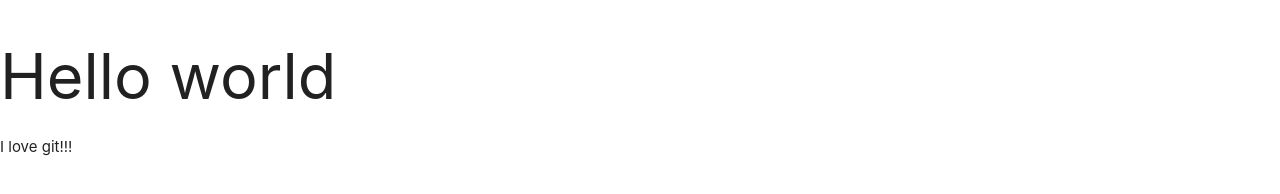
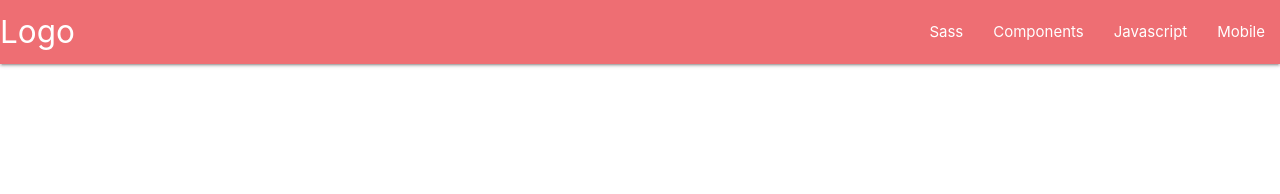
Before and after one commit to Khmitra/text1, a plain HTML site: page index.html in a window 1280 px wide. Drawn offline with nearby package versions, Linux system fonts and the light colour scheme.

Commit message:
menu bar

```diff
--- /dev/null
+++ b/asses/js/app.js
@@ -0,0 +1,4 @@
+document.addEventListener('DOMContentLoaded', function() {
+    var elems = document.querySelectorAll('.sidenav');
+    var instances = M.Sidenav.init(elems, {});
+  });
--- a/index.html
+++ b/index.html
@@ -4,14 +4,33 @@
     <meta charset="UTF-8">
     <meta name="viewport" content="width=device-width, initial-scale=1.0">
    <link rel="stylesheet" href="/asses/materialize/css/materialize.css">
+   <link href="https://fonts.googleapis.com/icon?family=Material+Icons" rel="stylesheet">
    <link rel="stylesheet" href="asses/css/style.css">
     <title>my project</title>
 </head>
 <body>
 
-<h1>Hello world</h1>
-<p>I love git!!!</p>
+    <nav>
+        <div class="nav-wrapper">
+          <a href="#!" class="brand-logo">Logo</a>
+          <a href="#" data-target="mobile-demo" class="sidenav-trigger"><i class="material-icons">menu</i></a>
+          <ul class="right hide-on-med-and-down">
+            <li><a href="sass.html">Sass</a></li>
+            <li><a href="badges.html">Components</a></li>
+            <li><a href="collapsible.html">Javascript</a></li>
+            <li><a href="mobile.html">Mobile</a></li>
+          </ul>
+        </div>
+      </nav>
 
+      <ul class="sidenav" id="mobile-demo">
+        <li><a href="sass.html">Sass</a></li>
+        <li><a href="badges.html">Components</a></li>
+        <li><a href="collapsible.html">Javascript</a></li>
+        <li><a href="mobile.html">Mobile</a></li>
+      </ul>
+      <script src="/asses/materialize/js/materialize.min.js"></script>
+      <script src="/asses/js/app.js"></script>
     <script src="https://cdnjs.cloudflare.com/ajax/libs/materialize/1.0.0/js/materialize.min.js"></script>
 </body>
 </html>
```
